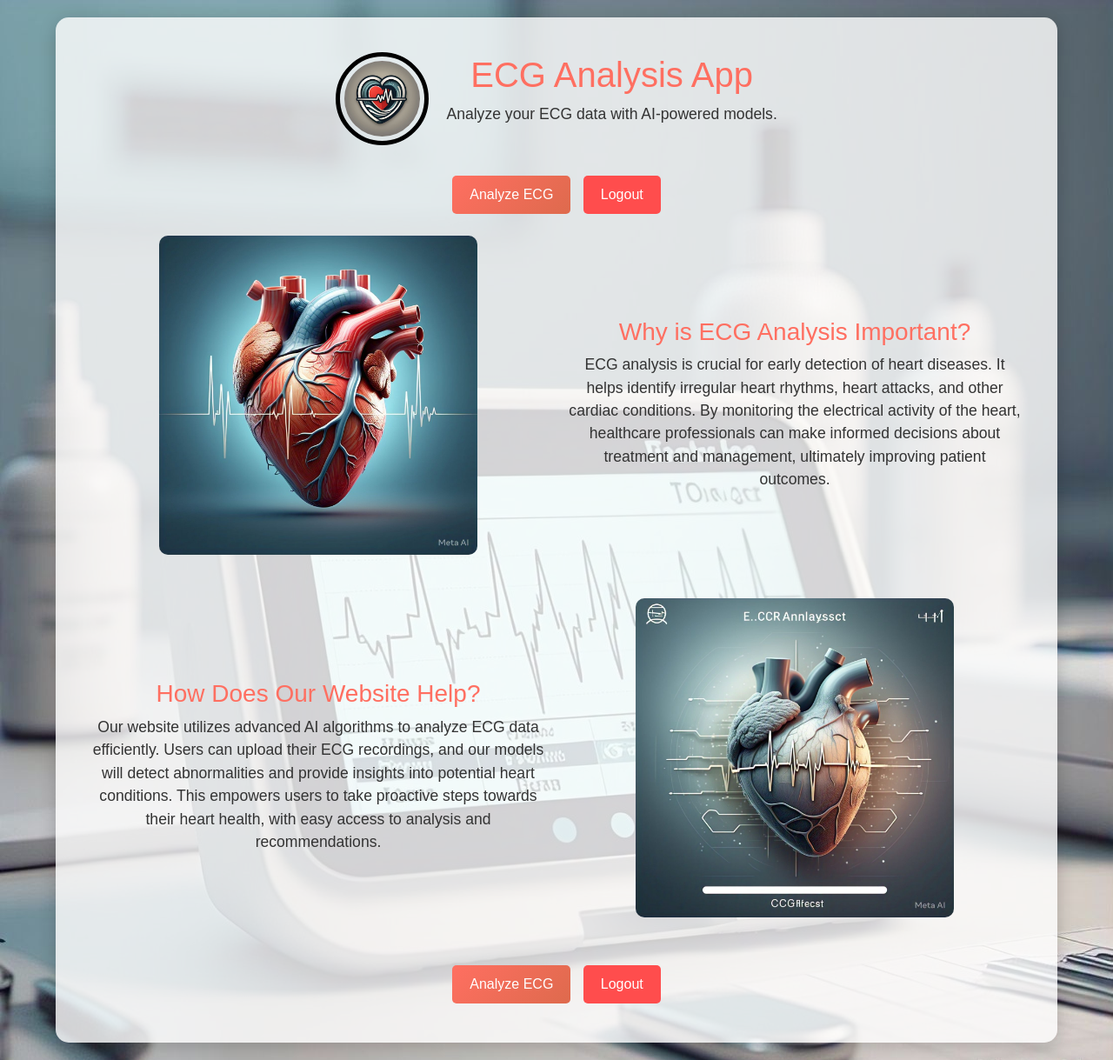
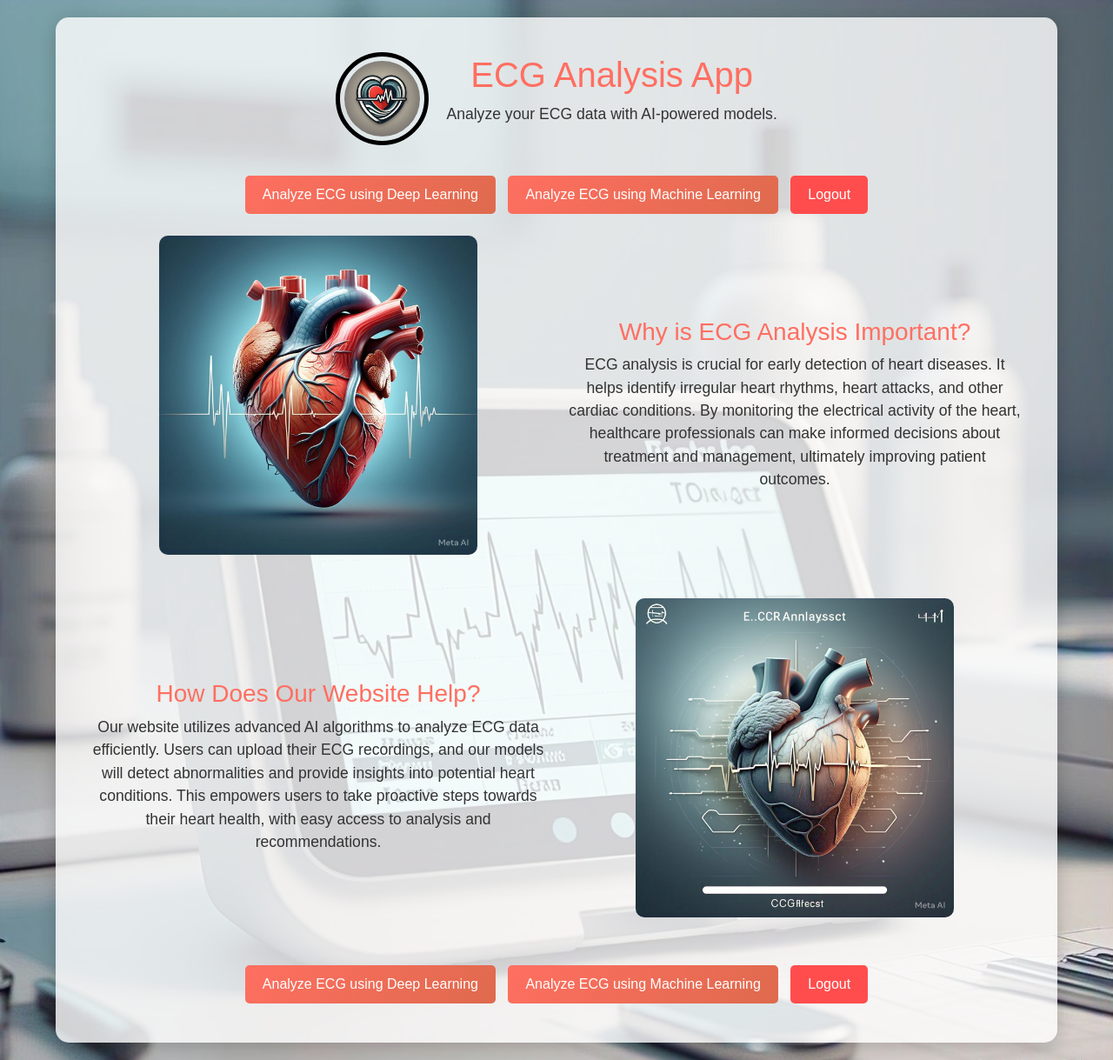
Before and after one commit to Amit5620/ECG-Analysis-APP, a Flask app: page /dashboard in a window 1280 px wide. Shown: the whole page at 87% size. Run offline with Flask 3, Linux system fonts and the light colour scheme; the visitor is signed in with stand-in values (Sample User, id 1); some libraries are stand-ins or nearby versions.

Commit message:
make some changes

```diff
--- a/templates/index.html
+++ b/templates/index.html
@@ -19,7 +19,8 @@
         </header>
 
         <div class="section">
-            <a href="{{ url_for('upload') }}" class="btn">Analyze ECG</a>
+            <a href="{{ url_for('upload') }}" class="btn">Analyze ECG using Deep Learning</a>
+            <a href="https://ecg-analysis-app.streamlit.app/" class="btn">Analyze ECG using Machine Learning</a>
             <a href="{{ url_for('logout') }}" class="btn logout">Logout</a>
         </div>
 
@@ -46,7 +47,8 @@
         </div>
 
         <div class="section">
-            <a href="{{ url_for('upload') }}" class="btn">Analyze ECG</a>
+            <a href="{{ url_for('upload') }}" class="btn">Analyze ECG using Deep Learning</a>
+            <a href="https://ecg-analysis-app.streamlit.app/" class="btn">Analyze ECG using Machine Learning</a>
             <a href="{{ url_for('logout') }}" class="btn logout">Logout</a>
         </div>
     </div>
```
Also changed, not shown: static/uploads/HB(53).jpg (added), static/uploads/prediction1.jpg, static/uploads/prediction2.jpg.
